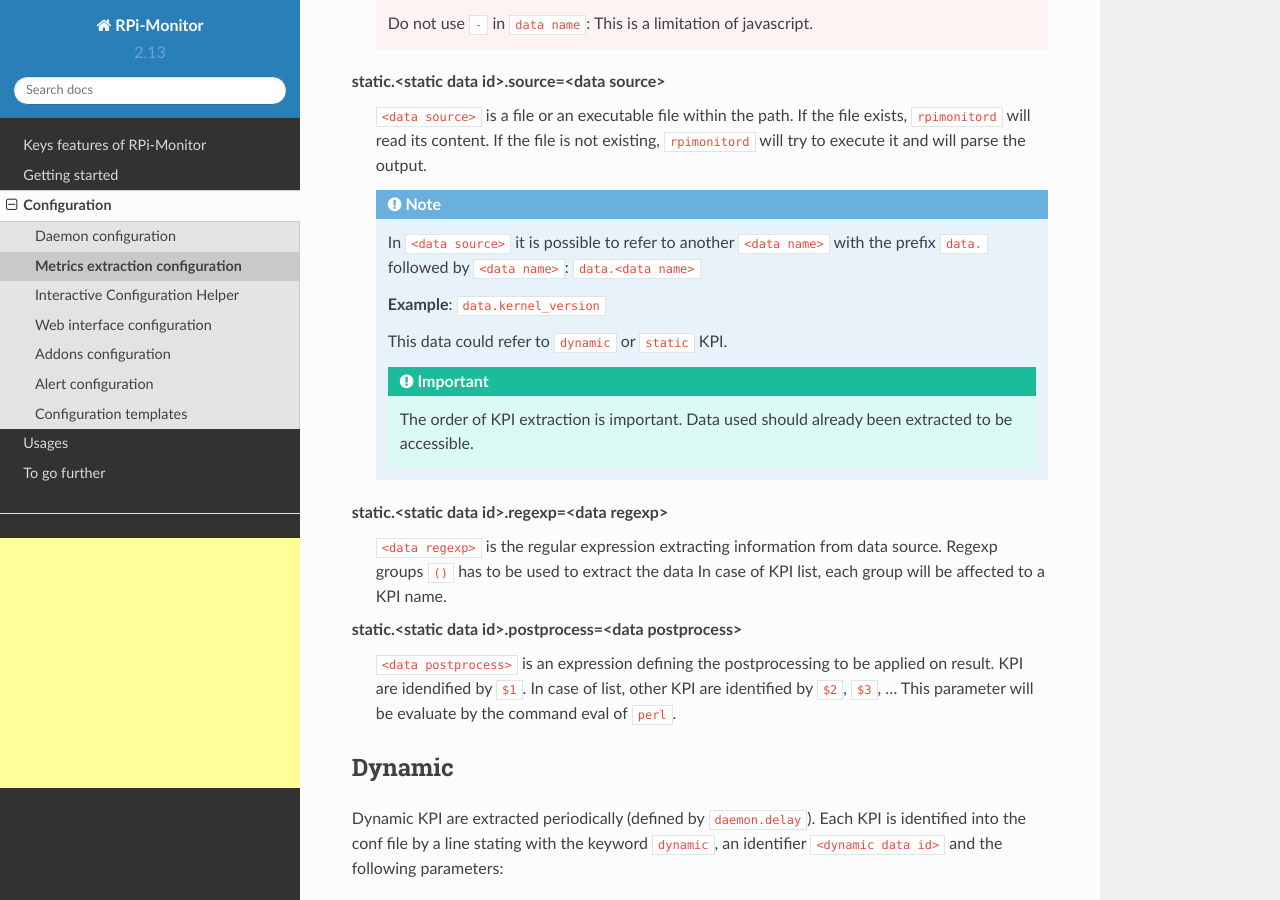
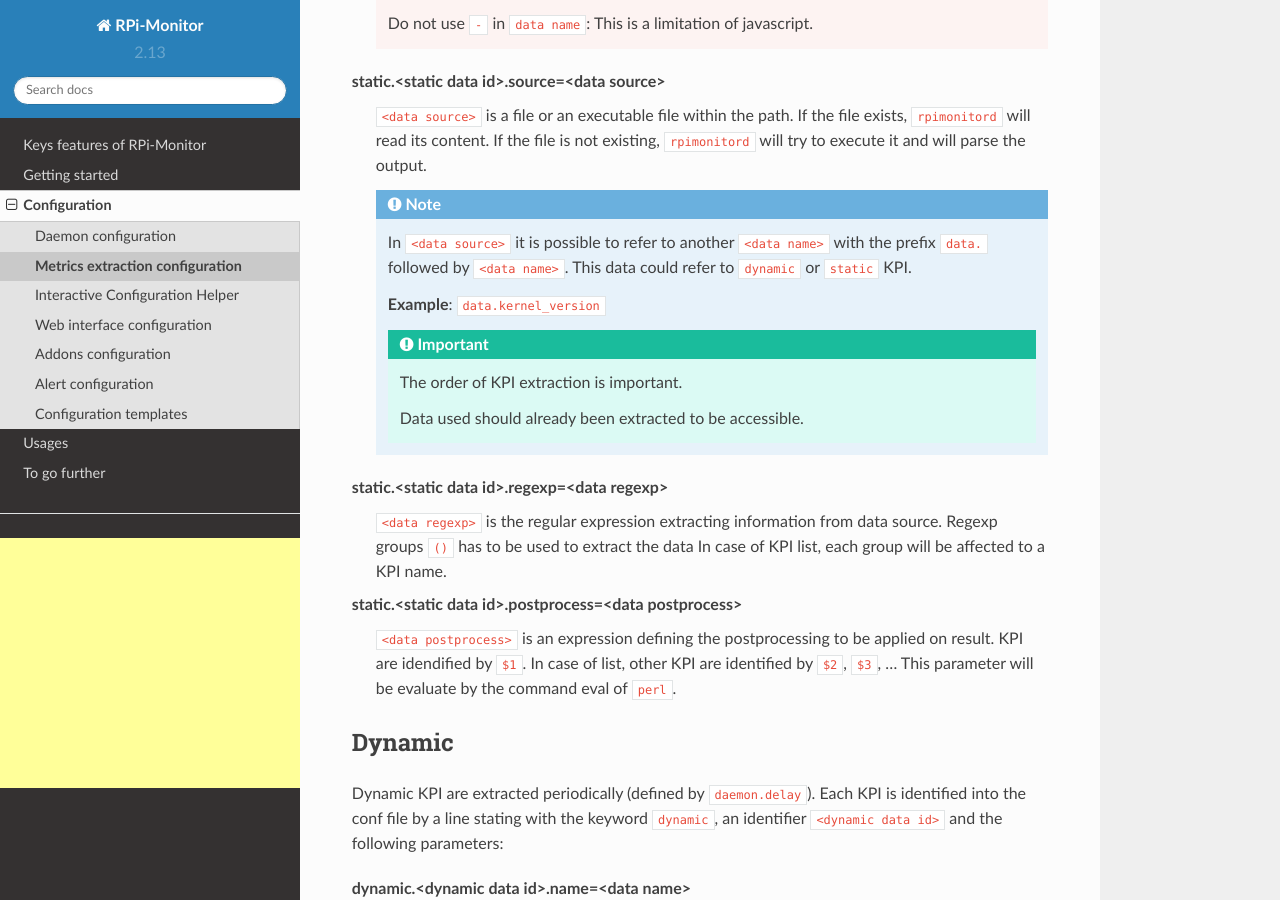
Before and after one commit to XavierBerger/RPi-Monitor, a Sphinx documentation site: the page built from docs/source/22_extraction.rst, in a window 1280 px wide and 900 px high, scrolled down 908 px. Built offline with Sphinx 7.4.7 and the Read the Docs theme 2.0.0, drawn with Linux system fonts in a browser that asks for light colours; some of the changed text lies outside the part shown.

Commit message:
Update docs

```diff
--- a/docs/source/22_extraction.rst
+++ b/docs/source/22_extraction.rst
@@ -38,13 +38,13 @@ static.<static data id>.source=<data source>
   the output.
 
   .. note:: In ``<data source>`` it is possible to refer to another ``<data name>``
-            with the prefix ``data.`` followed by ``<data name>``: ``data.<data name>``
+            with the prefix ``data.`` followed by ``<data name>``. This data could
+            refer to ``dynamic`` or ``static`` KPI.
 
             **Example**: ``data.kernel_version``
 
-            This data could refer to ``dynamic`` or ``static`` KPI.
+            .. important:: The order of KPI extraction is important.
 
-            .. important:: The order of KPI extraction is important.
                            Data used should already been extracted to be accessible.
 
 static.<static data id>.regexp=<data regexp>
--- a/src/usr/share/rpimonitor/web/addons/example/example.html
+++ b/src/usr/share/rpimonitor/web/addons/example/example.html
@@ -24,8 +24,7 @@
     using the function <code>Uptime( value )</code>:<br>
     <br>
     <div id="addonInsertionPoint">addonInsertionPoint<br></div><br>
-    Refer to <a href="http://rpi-experiences.blogspot.fr/">RPi-Experiences
-    web site</a> to see example of usages.
+    Refer to <a href="https://xavierberger.github.io/RPi-Monitor-docs/25_addons.html">documentation</a> to see example of usages.
   </div>
 </div>
 <br>
```
Also changed, not shown: other parts of docs/source/22_extraction.rst (+2 -2 lines), 3 other files.
